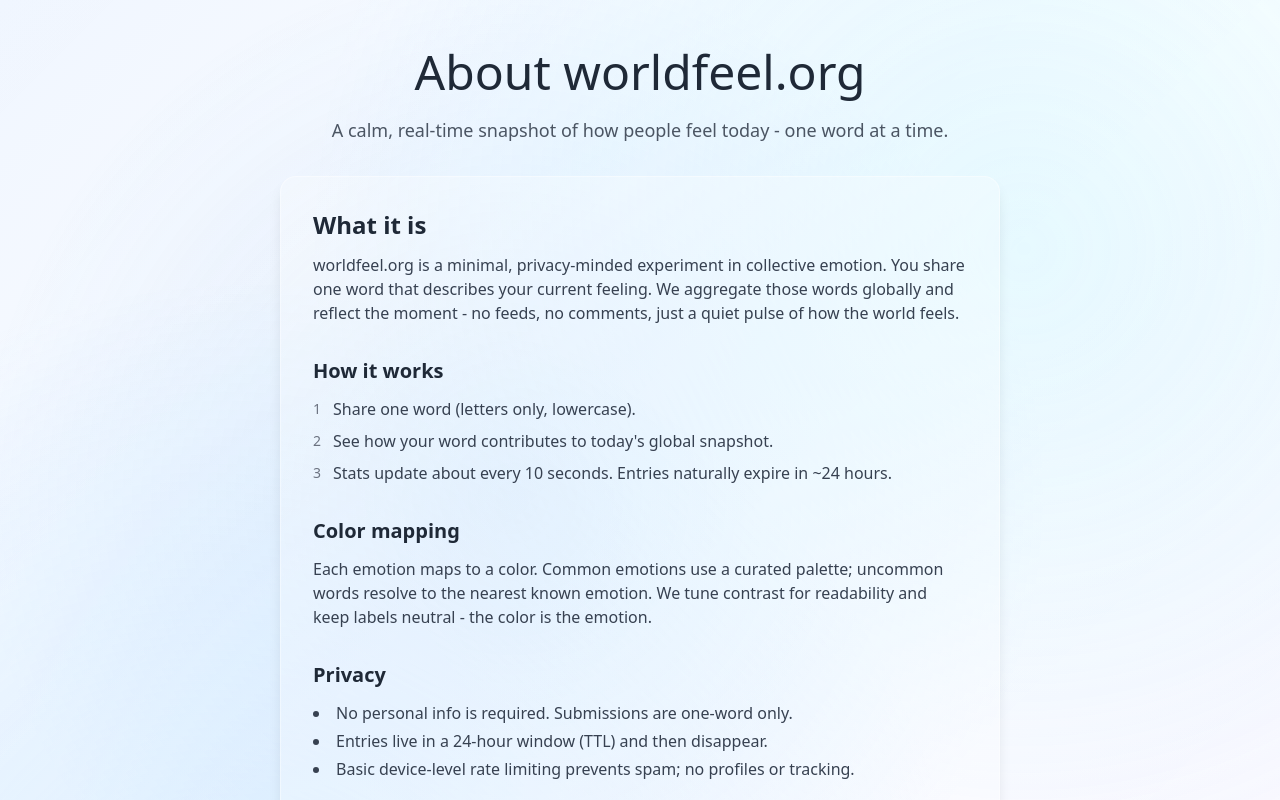
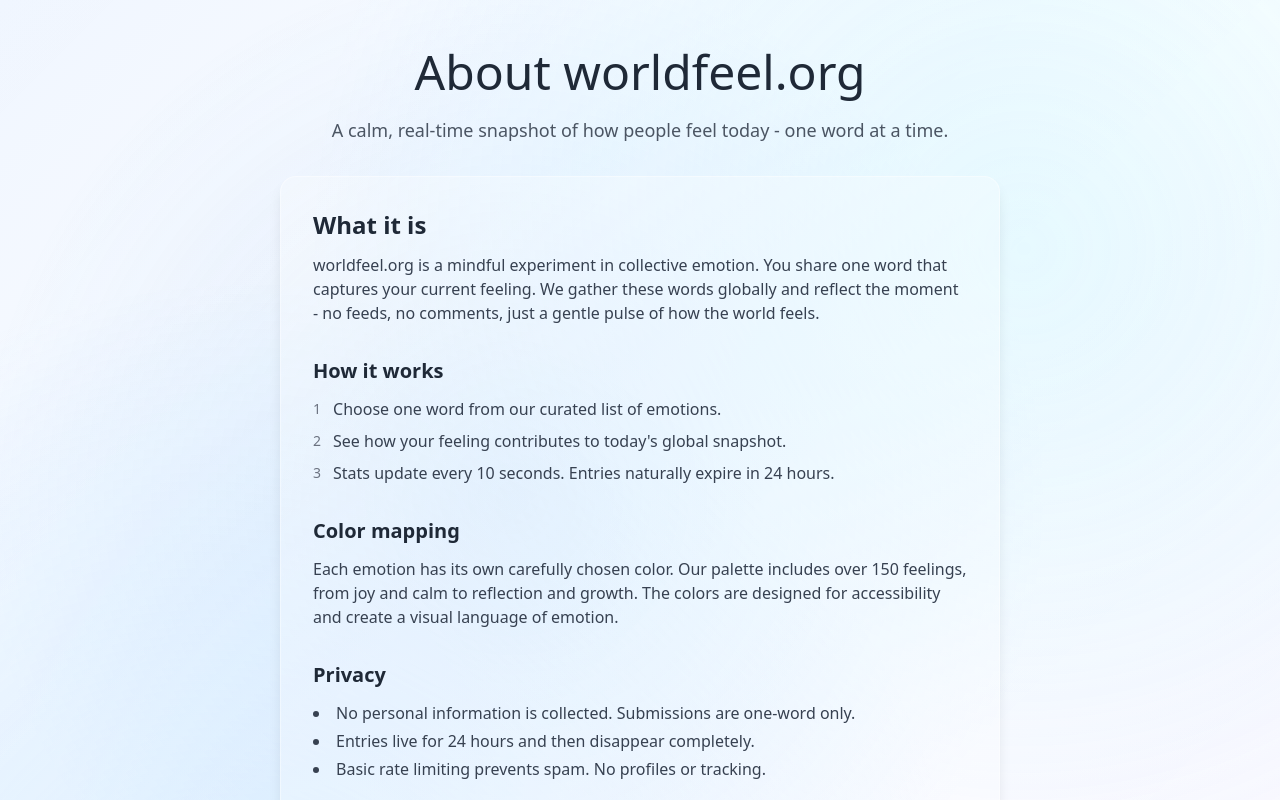
Before and after one commit to spencerdavis226/worldfeel, a React (Vite) app in the folder apps/web/: page /about in a window 1280 px wide. Shown: the top 800 px of the page. Built offline with nearby package versions, Linux system fonts and the light colour scheme; no server answers.

Commit message:
refactor: update AboutPage content for clarity and engagement; enhance descriptions and instructions for a more user-friendly experience

```diff
--- a/apps/web/src/pages/AboutPage.tsx
+++ b/apps/web/src/pages/AboutPage.tsx
@@ -28,11 +28,10 @@
                 What it is
               </h2>
               <p className="text-gray-700 leading-relaxed text-sm sm:text-base">
-                worldfeel.org is a minimal, privacy‑minded experiment in
-                collective emotion. You share one word that describes your
-                current feeling. We aggregate those words globally and reflect
-                the moment - no feeds, no comments, just a quiet pulse of how
-                the world feels.
+                worldfeel.org is a mindful experiment in collective emotion. You
+                share one word that captures your current feeling. We gather
+                these words globally and reflect the moment - no feeds, no
+                comments, just a gentle pulse of how the world feels.
               </p>
             </div>
 
@@ -43,19 +42,21 @@
               <ul className="space-y-2 text-gray-700 text-sm sm:text-base">
                 <li className="flex items-start gap-3">
                   <span className="text-gray-500 mt-[2px] text-sm">1</span>
-                  <span>Share one word (letters only, lowercase).</span>
+                  <span>
+                    Choose one word from our curated list of emotions.
+                  </span>
                 </li>
                 <li className="flex items-start gap-3">
                   <span className="text-gray-500 mt-[2px] text-sm">2</span>
                   <span>
-                    See how your word contributes to today's global snapshot.
+                    See how your feeling contributes to today's global snapshot.
                   </span>
                 </li>
                 <li className="flex items-start gap-3">
                   <span className="text-gray-500 mt-[2px] text-sm">3</span>
                   <span>
-                    Stats update about every 10 seconds. Entries naturally
-                    expire in ~24 hours.
+                    Stats update every 10 seconds. Entries naturally expire in
+                    24 hours.
                   </span>
                 </li>
               </ul>
@@ -66,10 +67,10 @@
                 Color mapping
               </h3>
               <p className="text-gray-700 leading-relaxed text-sm sm:text-base">
-                Each emotion maps to a color. Common emotions use a curated
-                palette; uncommon words resolve to the nearest known emotion. We
-                tune contrast for readability and keep labels neutral - the
-                color is the emotion.
+                Each emotion has its own carefully chosen color. Our palette
+                includes over 150 feelings, from joy and calm to reflection and
+                growth. The colors are designed for accessibility and create a
+                visual language of emotion.
               </p>
             </div>
 
@@ -79,14 +80,14 @@
               </h3>
               <ul className="list-disc list-inside space-y-1 text-gray-700 text-sm sm:text-base">
                 <li>
-                  No personal info is required. Submissions are one‑word only.
+                  No personal information is collected. Submissions are one‑word
+                  only.
                 </li>
                 <li>
-                  Entries live in a 24‑hour window (TTL) and then disappear.
+                  Entries live for 24 hours and then disappear completely.
                 </li>
                 <li>
-                  Basic device‑level rate limiting prevents spam; no profiles or
-                  tracking.
+                  Basic rate limiting prevents spam. No profiles or tracking.
                 </li>
               </ul>
             </div>
@@ -275,7 +276,7 @@
 
             <div className="pt-4 border-t border-white/40">
               <p className="text-sm text-gray-600">
-                Built with a small, modern stack. Open to feedback and future
+                Built with care and simplicity. Open to feedback and future
                 experiments.
               </p>
             </div>
```
